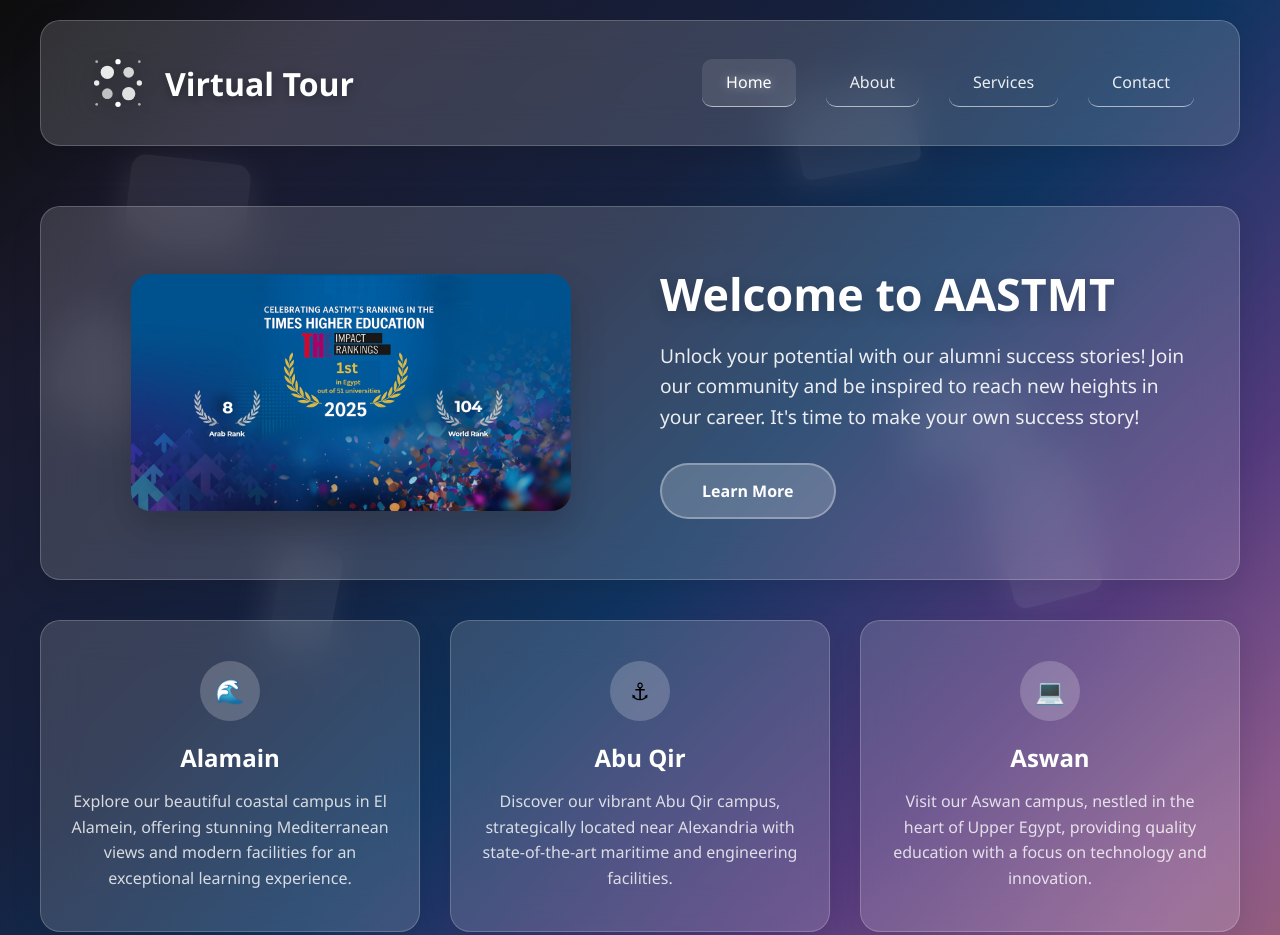
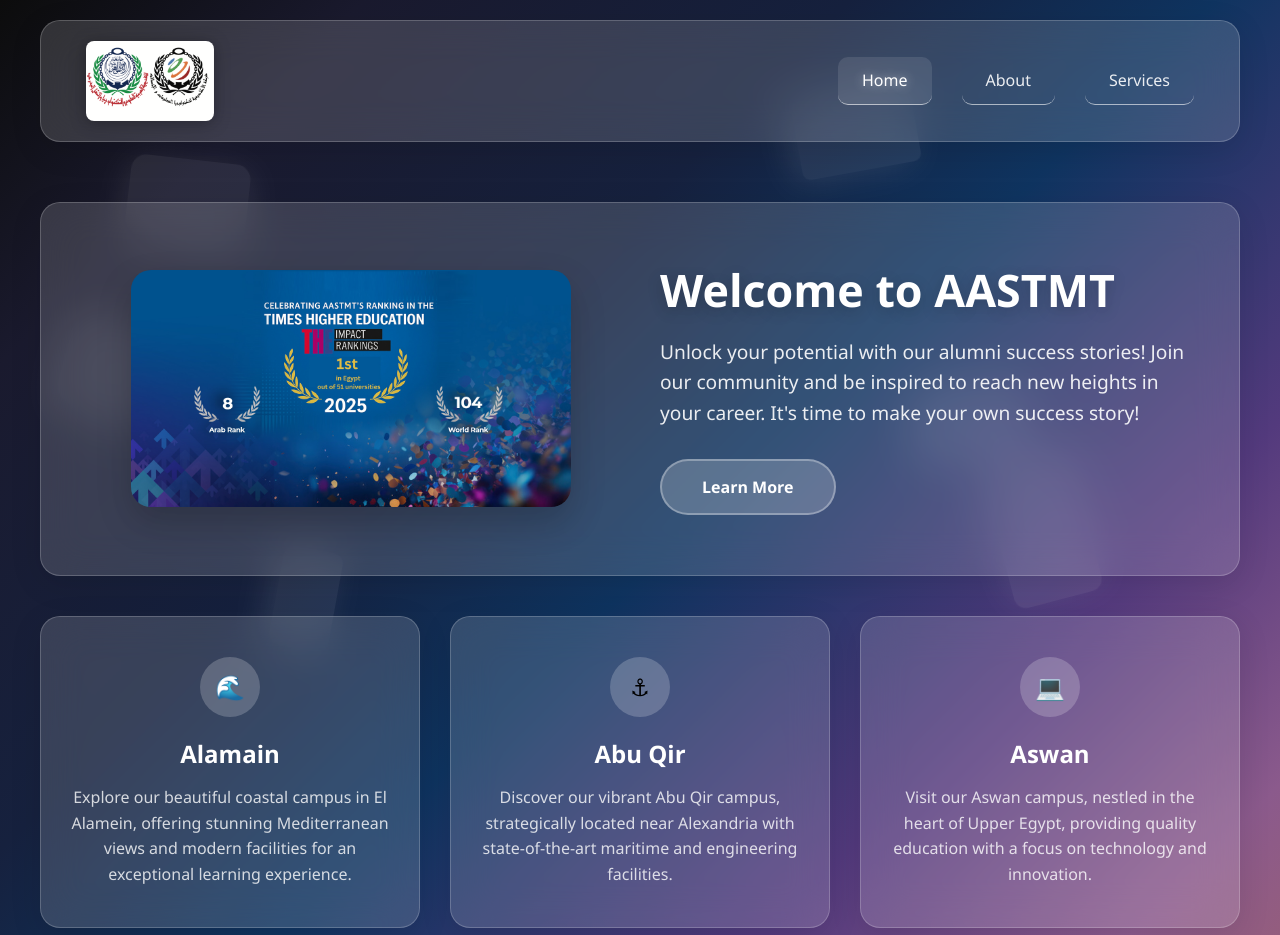
Before and after one commit to CanMapGS/VirtualTour, a plain HTML site: page index.html in a window 1280 px wide. Shown: the top 935 px of the page. Drawn offline with Linux system fonts and the light colour scheme.

Commit message:
Update logo and campus links in navigation

```diff
--- a/index.html
+++ b/index.html
@@ -31,33 +31,13 @@
     <header>
         <div class="container">
             <nav class="glass">
-                <div class="logo" onclick="showPage('home')">
-                    <div class="logo-icon">
-                        <svg viewBox="0 0 48 48" fill="white" xmlns="http://www.w3.org/2000/svg">
-                            <!-- Grid of circles with varying sizes -->
-                            <circle cx="16" cy="16" r="5" opacity="0.9"/>
-                            <circle cx="32" cy="16" r="4" opacity="0.8"/>
-                            <circle cx="16" cy="32" r="4" opacity="0.7"/>
-                            <circle cx="32" cy="32" r="5" opacity="0.85"/>
-                            <!-- Small accent dots -->
-                            <circle cx="24" cy="8" r="2" opacity="1"/>
-                            <circle cx="8" cy="24" r="2" opacity="0.9"/>
-                            <circle cx="40" cy="24" r="2" opacity="0.9"/>
-                            <circle cx="24" cy="40" r="2" opacity="1"/>
-                            <!-- Tiny corner dots -->
-                            <circle cx="8" cy="8" r="1" opacity="0.6"/>
-                            <circle cx="40" cy="8" r="1" opacity="0.6"/>
-                            <circle cx="8" cy="40" r="1" opacity="0.6"/>
-                            <circle cx="40" cy="40" r="1" opacity="0.6"/>
-                        </svg>
-                    </div>
-                    <span>Virtual Tour</span>
-                </div>
+                <img src="images/ACICT Logos.png" alt="ACICT Logo" class="logo-img" onclick="showPage('home')">
+
                 <div class="nav-links">
                     <a href="#" onclick="showPage('home')" class="active">Home</a>
                     <a href="#" onclick="showPage('about')">About</a>
                     <a href="#" onclick="showPage('services')">Services</a>
-                    <a href="#" onclick="showPage('contact')">Contact</a>
+                    <!-- <a href="#" onclick="showPage('contact')">Contact</a> -->
                 </div>
             </nav>
         </div>
@@ -79,13 +59,13 @@
                 </section>
 
                 <section class="features">
-                    <a target="_blank" class="feature-card glass" style="text-decoration: none; color: inherit; display: block;">
+                    <a href="https://website-e3876b54.xtc.lqq.mybluehost.me/output/index.html" target="_blank" class="feature-card glass" style="text-decoration: none; color: inherit; display: block;">
                         <div class="feature-icon">🌊</div>
                         <h3>Alamain</h3>
                         <p>Explore our beautiful coastal campus in El Alamein, offering stunning Mediterranean views and modern facilities for an exceptional learning experience.</p>
                     </a>
 
-                    <a target="_blank" class="feature-card glass" style="text-decoration: none; color: inherit; display: block;">
+                    <a href="https://website-912af090.xtc.lqq.mybluehost.me/output/index.html" target="_blank" class="feature-card glass" style="text-decoration: none; color: inherit; display: block;">
                         <div class="feature-icon">⚓</div>
                         <h3>Abu Qir</h3>
                         <p>Discover our vibrant Abu Qir campus, strategically located near Alexandria with state-of-the-art maritime and engineering facilities.</p>
@@ -340,7 +320,7 @@
                             <div class="contact-item-icon">📍</div>
                             <div class="contact-item-text">
                                 <h4>Address</h4>
-                                <p>123 Design Street<br>Creative District, CD 12345</p>
+                                <p>1 Almushir Ahmed Ismail Street<br>AAST Administrative Building<br>3rd Floor</p>
                             </div>
                         </div>
 
--- a/templatemo-glossy-touch.css
+++ b/templatemo-glossy-touch.css
@@ -167,6 +167,27 @@
 }
 .logo:hover .logo-icon svg {
     transform: scale(1.1) translateY(-2px);
+    filter: drop-shadow(0 4px 12px rgba(255, 255, 255, 0.4));
+}
+.logo object,
+.logo embed {
+    border: none;
+    border-radius: 4px;
+    box-shadow: 0 2px 8px rgba(0, 0, 0, 0.2);
+}
+.logo-img {
+    height: calc(100% + 20px);
+    max-height: 80px;
+    width: auto;
+    cursor: pointer;
+    transition: transform 0.3s ease;
+    filter: drop-shadow(0 2px 8px rgba(0, 0, 0, 0.3));
+    margin: -10px 0;
+    object-fit: contain;
+    border-radius: 8px;
+}
+.logo-img:hover {
+    transform: scale(1.05);
     filter: drop-shadow(0 4px 12px rgba(255, 255, 255, 0.4));
 }
 .nav-links {
```
Also changed, not shown: images/ACICT Logos.png (added), 1 other file.
